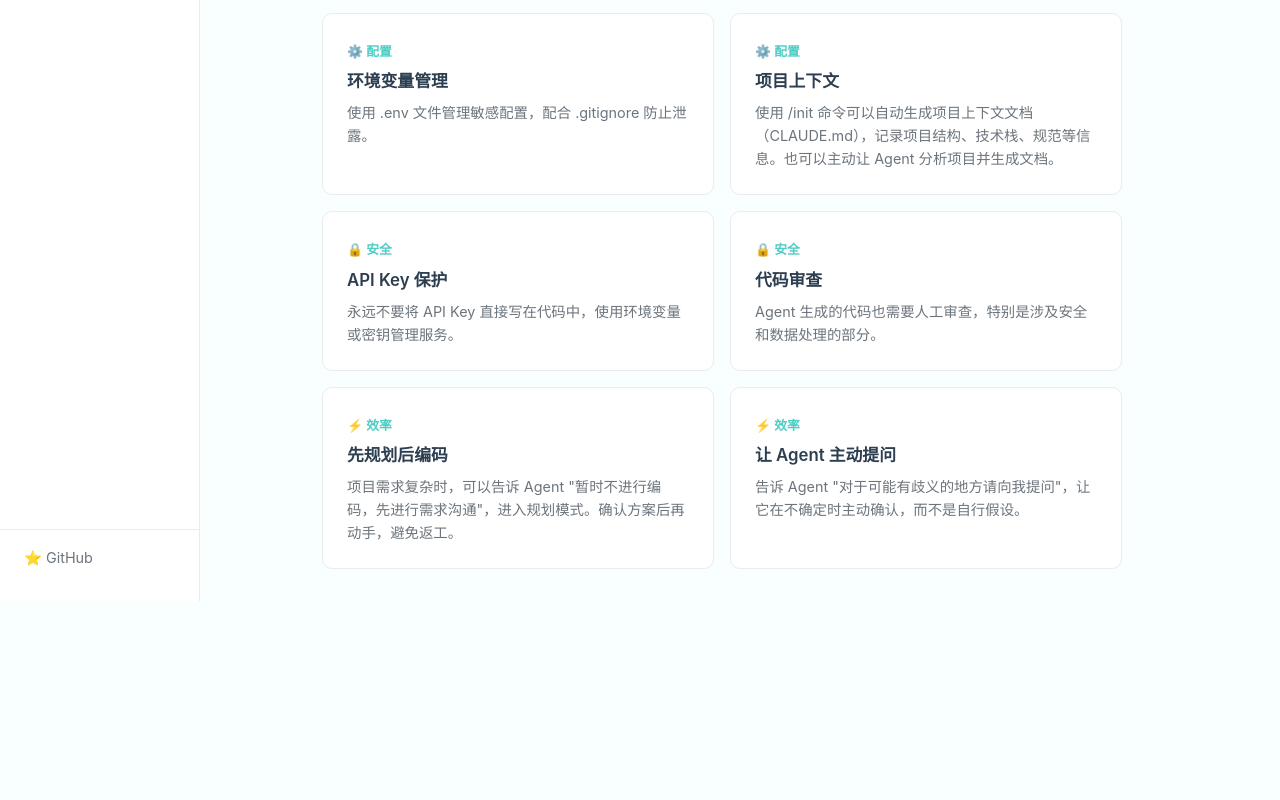
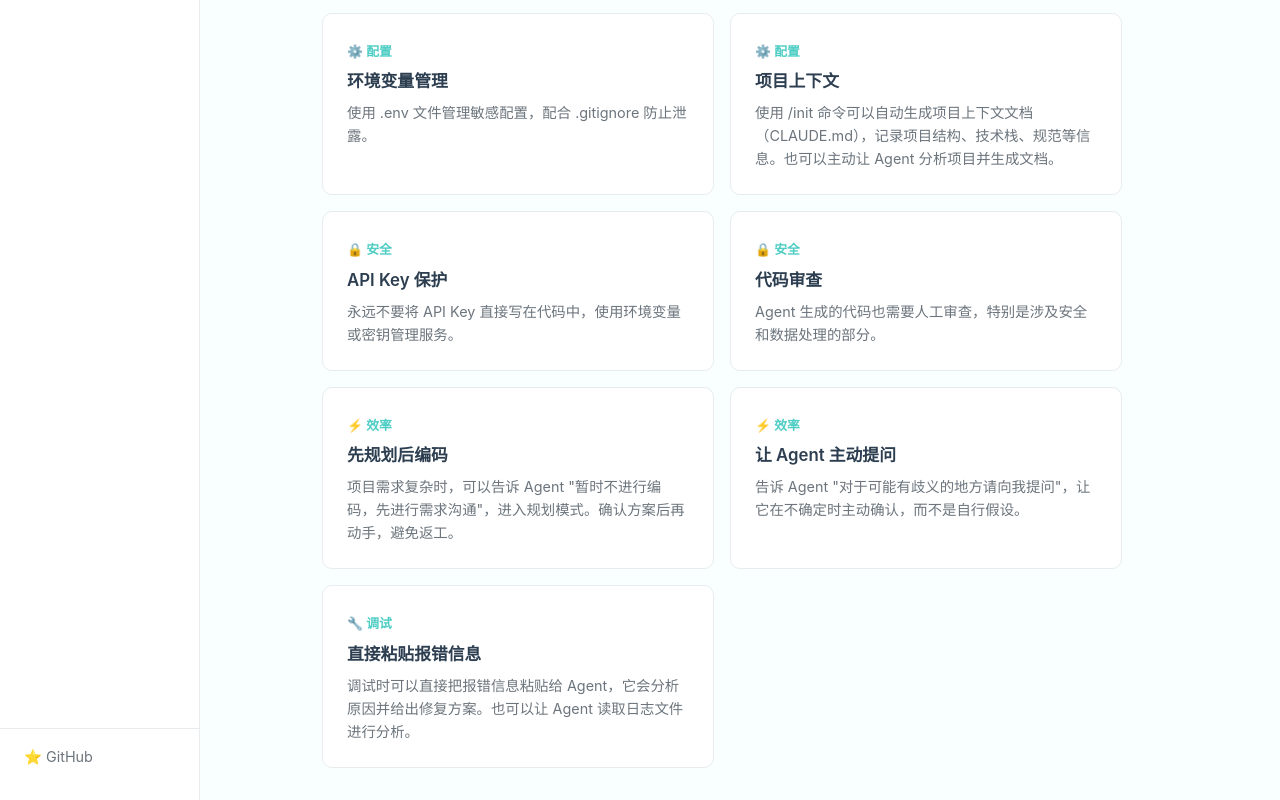
Before and after one commit to lucksufe/agent-dojo, a Vue app: page /tips in a window 1280 px wide. Shown: the part 664-1464 px from the top of the page. Before the commit the page ends 1265 px from the top, so only its background shows below. Built offline with nearby package versions, Linux system fonts and the light colour scheme.

Commit message:
Add tip: paste error messages for debugging

```diff
--- a/src/data/tips.js
+++ b/src/data/tips.js
@@ -48,5 +48,10 @@ export const tips = [
     category: '效率',
     title: '让 Agent 主动提问',
     content: '告诉 Agent "对于可能有歧义的地方请向我提问"，让它在不确定时主动确认，而不是自行假设。'
+  },
+  {
+    category: '调试',
+    title: '直接粘贴报错信息',
+    content: '调试时可以直接把报错信息粘贴给 Agent，它会分析原因并给出修复方案。也可以让 Agent 读取日志文件进行分析。'
   }
 ]
```
